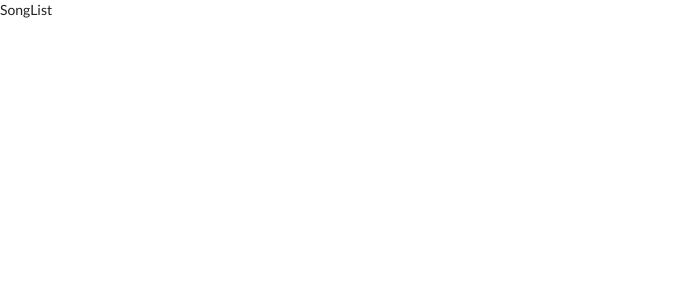
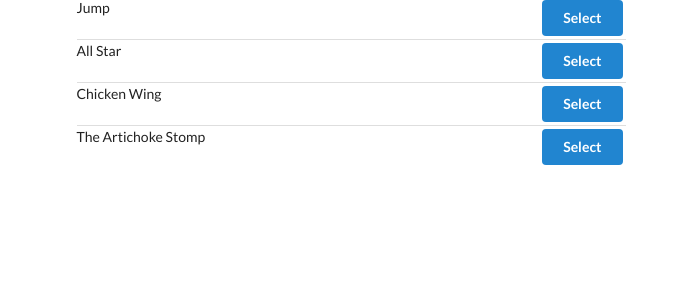
Before and after one commit to johnpospisil/redux-songs, a React (Create React App) app: page / in a window 1280 px wide. Shown: the top 300 px of the page, without its empty margins (0-688 px from the left). Built offline with nearby package versions, Linux system fonts and the light colour scheme.

Commit message:
Build a list of songs using redux data

```diff
--- a/src/components/App.js
+++ b/src/components/App.js
@@ -3,8 +3,12 @@
 
 const App = () => {
   return(
-    <div>
-      <SongList />
+    <div className="ui container grid">
+      <div className="ui row">
+        <div className="column eight wide">
+          <SongList />
+        </div>
+      </div>
     </div>
     );
 };
--- a/src/components/SongList.js
+++ b/src/components/SongList.js
@@ -2,9 +2,21 @@
 import { connect } from 'react-redux';
 
 class SongList extends React.Component {
+  renderList() {
+    return this.props.songs.map((song) => {
+      return (
+        <div className="item" key={song.title}>
+          <div className="right floated content">
+            <button className="ui button primary">Select</button>
+          </div>
+          <div className="content">{song.title}</div>
+        </div>
+      );
+    });
+  }
   render() {
-    console.log(this.props);
-    return <div>SongList</div>;
+    // console.log(this.props);
+    return <div className="ui divided list">{this.renderList()}</div>;
   }
 }
 
```
